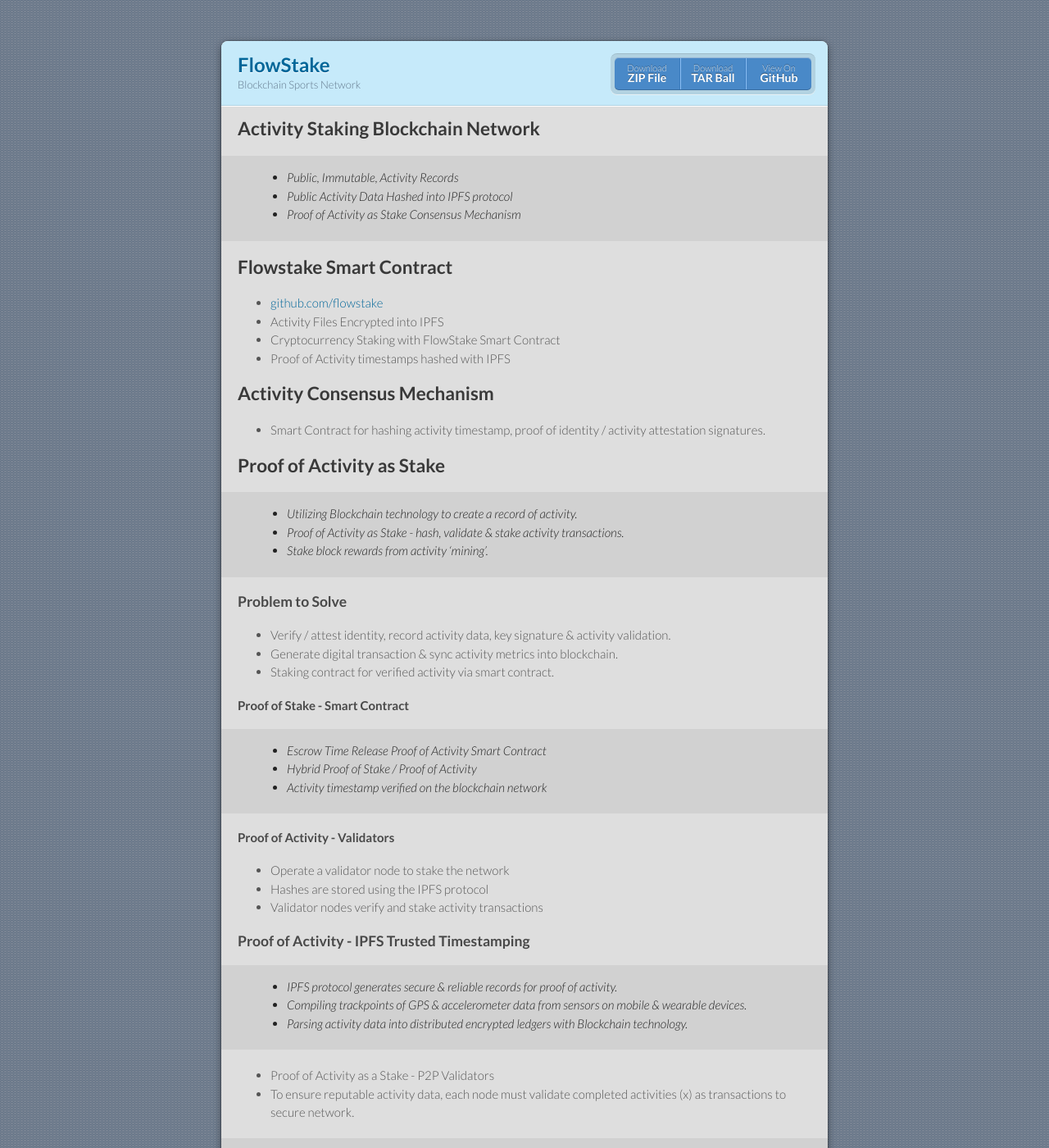
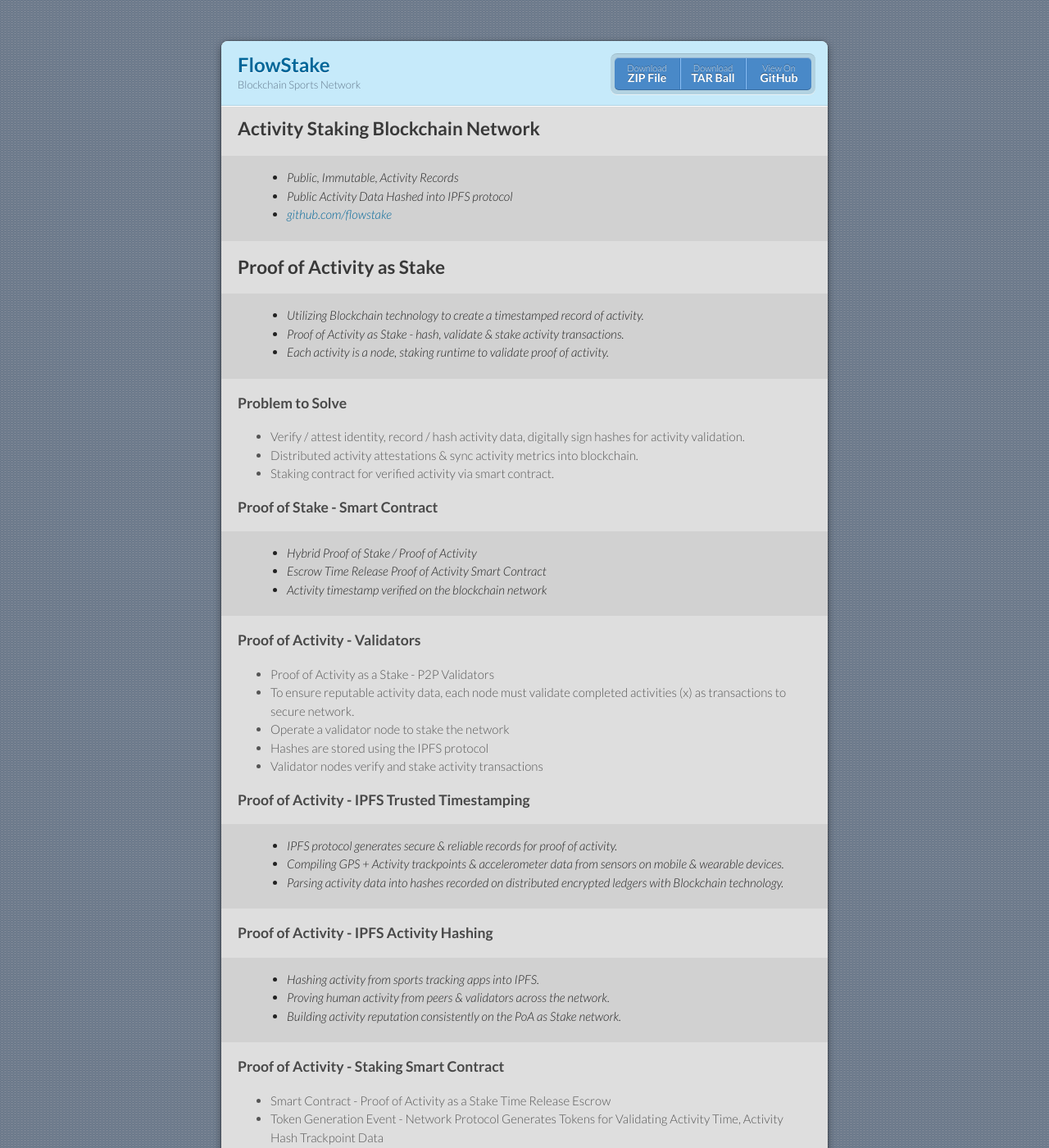
Before and after one commit to flowstake/flowstake.github.io, a Jekyll site: the page built from index.md, in a window 1280 px wide and 1400 px high. Shown: the whole window at 82% size. Built offline with Jekyll 4.4.1, drawn with Linux system fonts in a browser that asks for light colours; our own code applies the rules of GitHub Pages for plain Markdown files; some of the changed text lies outside the part shown.

Commit message:
Update index.md

```diff
--- a/index.md
+++ b/index.md
@@ -5,50 +5,41 @@ layout: default
 ## Activity Staking Blockchain Network
 > - Public, Immutable, Activity Records
 > - Public Activity Data Hashed into IPFS protocol
-> - Proof of Activity as Stake Consensus Mechanism
-
-## Flowstake Smart Contract
-- [github.com/flowstake](https://github.com/flowstake)
-- Activity Files Encrypted into IPFS
-- Cryptocurrency Staking with FlowStake Smart Contract
-- Proof of Activity timestamps hashed with IPFS
-
-## Activity Consensus Mechanism
-- Smart Contract for hashing activity timestamp, proof of identity / activity attestation signatures.
+> - [github.com/flowstake](https://github.com/flowstake)
 
 ## Proof of Activity as Stake
-> - Utilizing Blockchain technology to create a record of activity.
+> - Utilizing Blockchain technology to create a timestamped record of activity.
 > - Proof of Activity as Stake - hash, validate & stake activity transactions.
-> - Stake block rewards from activity 'mining'.
+> - Each activity is a node, staking runtime to validate proof of activity.
 
 ### Problem to Solve
-*   Verify / attest identity, record activity data, key signature & activity validation.
-*   Generate digital transaction & sync activity metrics into blockchain.
+*   Verify / attest identity, record / hash activity data, digitally sign hashes for activity validation.
+*   Distributed activity attestations & sync activity metrics into blockchain.
 *   Staking contract for verified activity via smart contract.
 
-#### Proof of Stake - Smart Contract
+### Proof of Stake - Smart Contract
+> - Hybrid Proof of Stake / Proof of Activity
 > - Escrow Time Release Proof of Activity Smart Contract
-> - Hybrid Proof of Stake / Proof of Activity
 > - Activity timestamp verified on the blockchain network
 
-#### Proof of Activity - Validators
+### Proof of Activity - Validators
+- Proof of Activity as a Stake - P2P Validators
+- To ensure reputable activity data, each node must validate completed activities (x) as transactions to secure network.
 - Operate a validator node to stake the network
 - Hashes are stored using the IPFS protocol
 - Validator nodes verify and stake activity transactions
 
 ### Proof of Activity - IPFS Trusted Timestamping
 > - IPFS protocol generates secure & reliable records for proof of activity.
-> - Compiling trackpoints of GPS & accelerometer data from sensors on mobile & wearable devices.
-> - Parsing activity data into distributed encrypted ledgers with Blockchain technology.
+> - Compiling GPS + Activity trackpoints & accelerometer data from sensors on mobile & wearable devices.
+> - Parsing activity data into hashes recorded on distributed encrypted ledgers with Blockchain technology.
 
-* Proof of Activity as a Stake - P2P Validators
-* To ensure reputable activity data, each node must validate completed activities (x) as transactions to secure network.
-
+### Proof of Activity - IPFS Activity Hashing
 > - Hashing activity from sports tracking apps into IPFS.
-> - Parsing activity data & digitally signing it into the network.
-> - Proving human activity to peers & validators across the network.
+> - Proving human activity from peers & validators across the network.
 > - Building activity reputation consistently on the PoA as Stake network.
 
+### Proof of Activity - Staking Smart Contract
 - Smart Contract - Proof of Activity as a Stake Time Release Escrow
 - Token Generation Event - Network Protocol Generates Tokens for Validating Activity Time, Activity Hash Trackpoint Data
 - Smart contract token staking into escrow time based contract to prove activity to the network on every 24hrs.
@@ -86,21 +72,27 @@ layout: default
 * [Cryptographic Hash Function](https://en.wikipedia.org/wiki/Cryptographic_hash_function)
 * [Garmin XML Schemas](https://www8.garmin.com/xmlschemas/index.jsp#/web/docs/xmlschemas)
 * [GPS Exchange Format](https://en.wikipedia.org/wiki/GPS_Exchange_Format)
-* [Upload Strava activity (.tcx / .gpx / .fit)](https://support.strava.com/hc/en-us/articles/223297187-How-to-get-your-Activities-to-Strava).
+
+### Data Source / Activity Information Schema
+
+#### Strava API References
+
+- [developers.strava](http://developers.strava.com/docs/reference/)
+- [/#api-Activities](http://developers.strava.com/docs/reference/#api-Activities)
+- [/#api-Athletes](http://developers.strava.com/docs/reference/#api-Athletes)
+- [/#api-Routes](http://developers.strava.com/docs/reference/#api-Routes)
+- [Strava API](https://www.strava.com/settings/api)
+- [Retrieve Activity Data](https://www.strava.com/activities/2744688834)
+- [Export_GPX](https://www.strava.com/activities/2744688834/export_gpx)
+- [Export_TCX](https://www.strava.com/activities/2744688834/export_tcx)
+- [Share Activity Route](https://www.strava.com/routes/22211617)
+- [Upload Strava activity (.tcx / .gpx / .fit)](https://support.strava.com/hc/en-us/articles/223297187-How-to-get-your-Activities-to-Strava).
 
 #### Garmin Training Center XML Format - (.TCX / .GPX / .FIT)
 
 > - Training Center XML (TCX) is a data exchange format introduced in 2007 as part of Garmin's Training Center product. The XML is similar to GPX since it exchanges GPS tracks, but treats a track as an Activity rather than simply a series of GPS points. TCX provides standards for transferring heart rate, running cadence, bicycle cadence, calories in the detailed track. It also provides summary data in the form of laps.
 > - [Training Center XML](https://en.wikipedia.org/wiki/Training_Center_XML)
 > - [Garmin XML Schemas](https://www8.garmin.com/xmlschemas/)
-
-### Data Source / Activity Information Schema
-
-- Strava API References
-- [developers.strava](http://developers.strava.com/docs/reference/)
-- [/#api-Activities](http://developers.strava.com/docs/reference/#api-Activities)
-- [/#api-Athletes](http://developers.strava.com/docs/reference/#api-Athletes)
-- [/#api-Routes](http://developers.strava.com/docs/reference/#api-Routes)
 
 ### Technology Layers
 
```
Also changed, not shown: other parts of index.md (+0 -5 lines).
